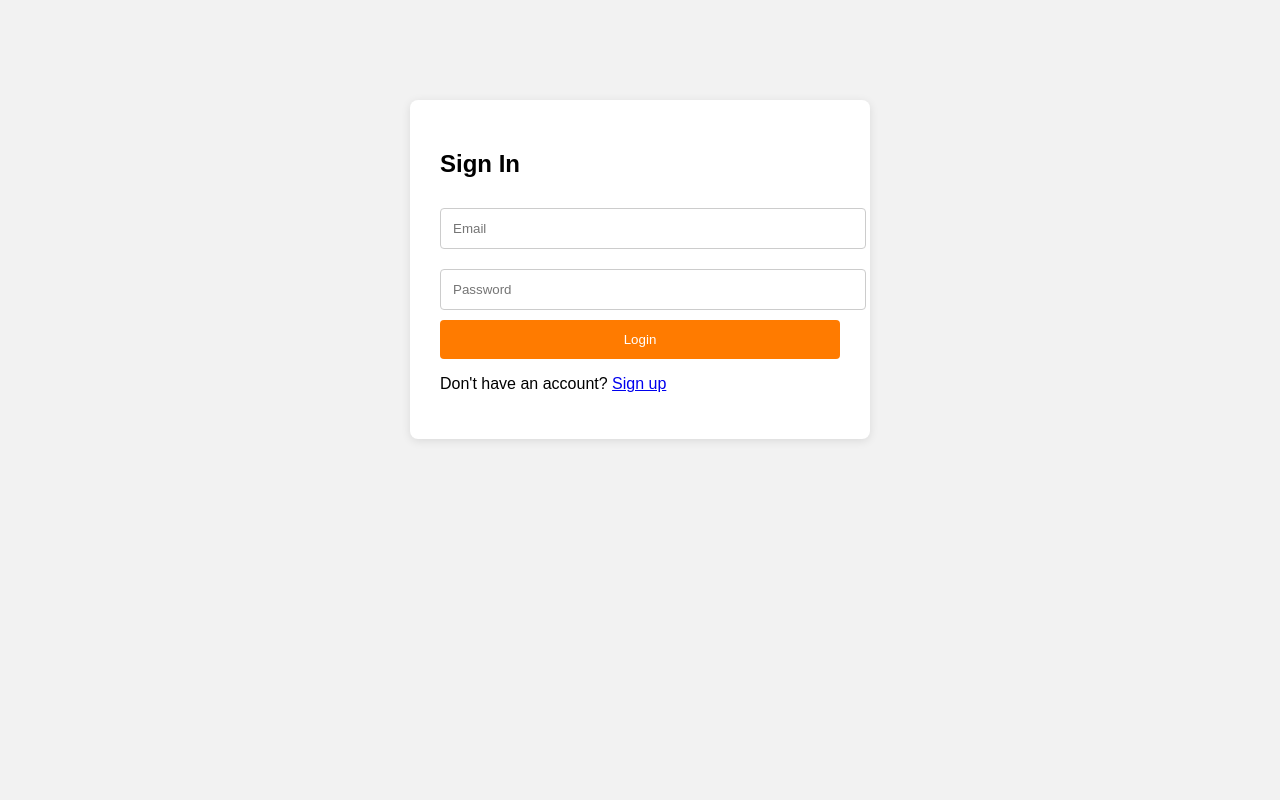
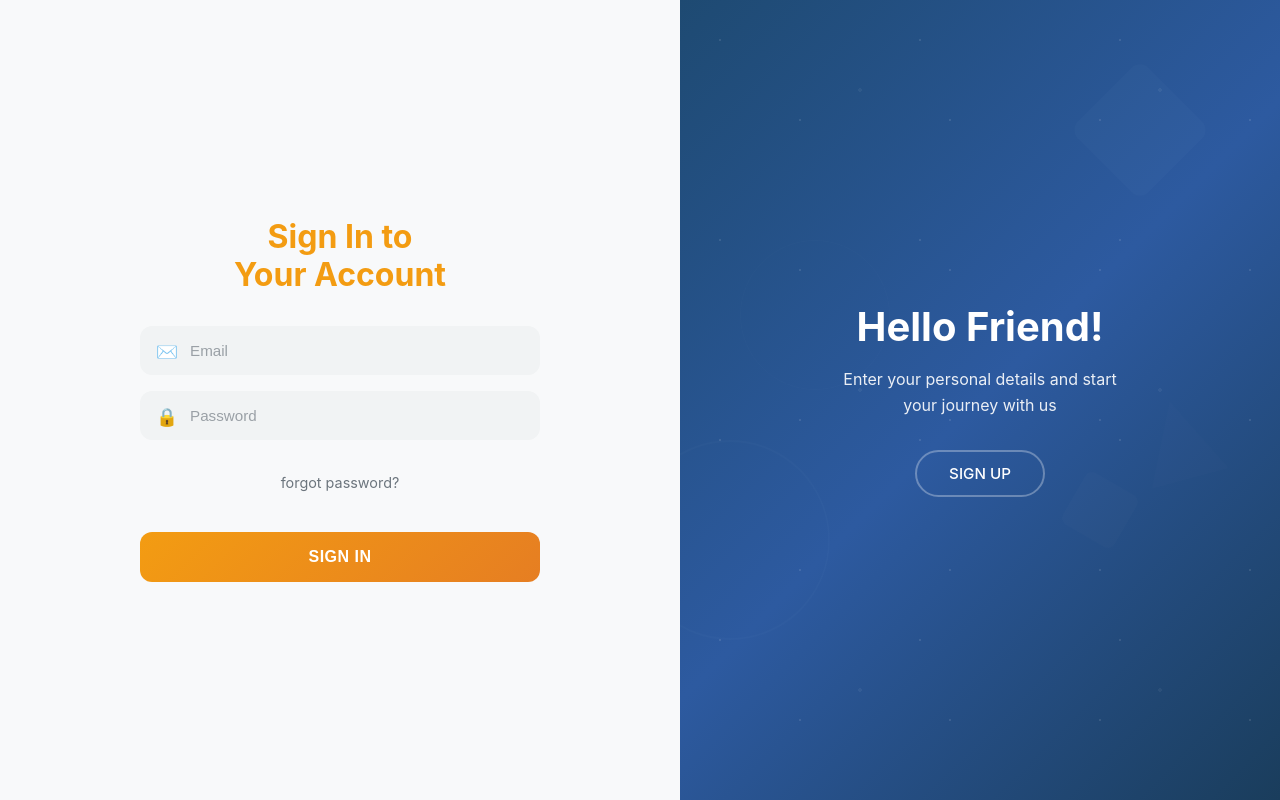
Before and after one commit to itsdlhqcp/product-management-app, a React (Create React App) app in the folder frontend/: page / in a window 1280 px wide. Built offline with nearby package versions, Linux system fonts and the light colour scheme.

Commit message:
updated signin and sigup UI

```diff
--- a/frontend/src/App.css
+++ b/frontend/src/App.css
@@ -1,45 +1,304 @@
-body {
+* {
     margin: 0;
-    font-family: Arial, sans-serif;
-    background: #f2f2f2;
+    padding: 0;
+    box-sizing: border-box;
   }
 
-  .auth-container {
-    max-width: 400px;
-    margin: 100px auto;
-    padding: 30px;
-    background: white;
-    box-shadow: 0 2px 10px rgba(0,0,0,0.1);
+  body {
+    font-family: 'Inter', -apple-system, BlinkMacSystemFont, 'Segoe UI', 'Roboto', sans-serif;
+    background: #2a2a2a;
+    height: 100vh;
+    overflow: hidden;
+  }
+
+  .auth-wrapper {
+    display: flex;
+    height: 100vh;
+    position: relative;
+  }
+
+  .auth-left {
+    flex: 1;
+    background: linear-gradient(135deg, #1e4a72 0%, #2d5aa0 50%, #1a3d5c 100%);
+    display: flex;
+    flex-direction: column;
+    justify-content: center;
+    align-items: center;
+    position: relative;
+    overflow: hidden;
+  }
+
+  .auth-left::before {
+    content: '';
+    position: absolute;
+    top: 0;
+    left: 0;
+    right: 0;
+    bottom: 0;
+    background:
+      radial-gradient(circle at 20% 20%, rgba(255, 255, 255, 0.1) 1px, transparent 1px),
+      radial-gradient(circle at 80% 80%, rgba(255, 255, 255, 0.1) 1px, transparent 1px),
+      radial-gradient(circle at 60% 30%, rgba(255, 255, 255, 0.05) 2px, transparent 2px);
+    background-size: 200px 200px, 150px 150px, 300px 300px;
+  }
+
+  .geometric-shapes {
+    position: absolute;
+    width: 100%;
+    height: 100%;
+    overflow: hidden;
+  }
+
+  .shape {
+    position: absolute;
+    opacity: 0.15;
+  }
+
+  .shape-1 {
+    width: 100px;
+    height: 100px;
+    background: rgba(255, 255, 255, 0.1);
+    transform: rotate(45deg);
+    top: 10%;
+    right: 15%;
+    border-radius: 12px;
+  }
+
+  .shape-2 {
+    width: 60px;
+    height: 60px;
+    background: rgba(255, 255, 255, 0.08);
+    transform: rotate(30deg);
+    top: 60%;
+    right: 25%;
     border-radius: 8px;
   }
 
-  .auth-container h2 {
-    margin-bottom: 20px;
+  .shape-3 {
+    width: 200px;
+    height: 200px;
+    border: 2px solid rgba(255, 255, 255, 0.1);
+    border-radius: 50%;
+    bottom: 20%;
+    left: -50px;
   }
 
-  .auth-container form input {
-    width: 100%;
-    margin: 10px 0;
-    padding: 12px;
-    border: 1px solid #ccc;
-    border-radius: 4px;
+  .shape-4 {
+    width: 80px;
+    height: 80px;
+    background: rgba(255, 255, 255, 0.06);
+    transform: rotate(-15deg);
+    bottom: 40%;
+    right: 10%;
+    clip-path: polygon(50% 0%, 0% 100%, 100% 100%);
   }
 
-  .auth-container form button {
+  .shape-5 {
+    width: 150px;
+    height: 150px;
+    border: 1px solid rgba(255, 255, 255, 0.08);
+    border-radius: 50%;
+    top: 30%;
+    left: 10%;
+  }
+
+  .welcome-content {
+    text-align: center;
+    z-index: 2;
+    color: white;
+    padding: 0 40px;
+  }
+
+  .welcome-content h1 {
+    font-size: 2.5rem;
+    font-weight: 700;
+    margin-bottom: 16px;
+    line-height: 1.2;
+  }
+
+  .welcome-content p {
+    font-size: 1rem;
+    opacity: 0.9;
+    margin-bottom: 32px;
+    line-height: 1.6;
+    max-width: 300px;
+  }
+
+  .welcome-btn {
+    background: transparent;
+    border: 2px solid rgba(255, 255, 255, 0.3);
+    color: white;
+    padding: 12px 32px;
+    border-radius: 50px;
+    font-size: 0.95rem;
+    font-weight: 500;
+    cursor: pointer;
+    transition: all 0.3s ease;
+    text-decoration: none;
+    display: inline-block;
+  }
+
+  .welcome-btn:hover {
+    background: rgba(255, 255, 255, 0.1);
+    border-color: rgba(255, 255, 255, 0.5);
+    transform: translateY(-1px);
+  }
+
+  .auth-right {
+    flex: 1;
+    background: #f8f9fa;
+    display: flex;
+    flex-direction: column;
+    justify-content: center;
+    align-items: center;
+    padding: 40px;
+  }
+
+  .auth-form-container {
     width: 100%;
-    padding: 12px;
-    background: #ff7b00;
+    max-width: 400px;
+    text-align: center;
+  }
+
+  .auth-form-container h2 {
+    font-size: 2rem;
+    font-weight: 700;
+    color: #f39c12;
+    margin-bottom: 32px;
+    line-height: 1.2;
+  }
+
+  .auth-form {
+    display: flex;
+    flex-direction: column;
+    gap: 16px;
+  }
+
+  .input-group {
+    position: relative;
+    text-align: left;
+  }
+
+  .input-group input {
+    width: 100%;
+    padding: 16px 20px 16px 50px;
+    border: none;
+    background: #f1f3f4;
+    border-radius: 12px;
+    font-size: 0.95rem;
+    transition: all 0.3s ease;
+    outline: none;
+  }
+
+  .input-group input:focus {
+    background: #e8eaed;
+    transform: translateY(-1px);
+    box-shadow: 0 4px 12px rgba(0, 0, 0, 0.1);
+  }
+
+  .input-group input::placeholder {
+    color: #9aa0a6;
+  }
+
+  .input-icon {
+    position: absolute;
+    left: 16px;
+    top: 50%;
+    transform: translateY(-50%);
+    color: #9aa0a6;
+    font-size: 1.1rem;
+  }
+
+  .auth-button {
+    background: linear-gradient(135deg, #f39c12 0%, #e67e22 100%);
     color: white;
     border: none;
-    border-radius: 4px;
+    padding: 16px;
+    border-radius: 12px;
+    font-size: 1rem;
+    font-weight: 600;
     cursor: pointer;
+    transition: all 0.3s ease;
+    margin-top: 8px;
+    text-transform: uppercase;
+    letter-spacing: 0.5px;
   }
 
-  .auth-container form button:hover {
-    background: #e26f00;
+  .auth-button:hover {
+    background: linear-gradient(135deg, #e67e22 0%, #d35400 100%);
+    transform: translateY(-2px);
+    box-shadow: 0 8px 25px rgba(243, 156, 18, 0.3);
+  }
+
+  .auth-button:active {
+    transform: translateY(0);
+  }
+
+  .forgot-password {
+    text-align: center;
+    margin: 16px 0;
+  }
+
+  .forgot-password a {
+    color: #6c757d;
+    text-decoration: none;
+    font-size: 0.9rem;
+    transition: color 0.3s ease;
+  }
+
+  .forgot-password a:hover {
+    color: #f39c12;
+  }
+
+  .auth-switch {
+    margin-top: 24px;
+    text-align: center;
+    color: #6c757d;
+    font-size: 0.95rem;
+  }
+
+  .auth-switch a {
+    color: #f39c12;
+    text-decoration: none;
+    font-weight: 600;
+    transition: color 0.3s ease;
+  }
+
+  .auth-switch a:hover {
+    color: #e67e22;
   }
 
   .home {
     text-align: center;
     margin-top: 100px;
+    color: white;
   }
+
+  /* Responsive Design */
+  @media (max-width: 768px) {
+    .auth-wrapper {
+      flex-direction: column;
+    }
+
+    .auth-left {
+      min-height: 40vh;
+      flex: none;
+    }
+
+    .welcome-content h1 {
+      font-size: 2rem;
+    }
+
+    .welcome-content p {
+      font-size: 0.9rem;
+    }
+
+    .auth-right {
+      flex: 1;
+      padding: 20px;
+    }
+
+    .auth-form-container h2 {
+      font-size: 1.8rem;
+    }
+  }
--- a/frontend/src/pages/SignIn.js
+++ b/frontend/src/pages/SignIn.js
@@ -21,14 +21,58 @@ function SignIn() {
   };
 
   return (
-    <div className="auth-container">
-      <h2>Sign In</h2>
-      <form onSubmit={handleSubmit}>
-        <input name="email" type="email" placeholder="Email" onChange={handleChange} required />
-        <input name="password" type="password" placeholder="Password" onChange={handleChange} required />
-        <button type="submit">Login</button>
-      </form>
-      <p>Don't have an account? <a href="/signup">Sign up</a></p>
+    <div className="auth-wrapper">
+      {/* Left Side - Sign In Form */}
+      <div className="auth-right">
+        <div className="auth-form-container">
+          <h2>Sign In to<br />Your Account</h2>
+          <form className="auth-form" onSubmit={handleSubmit}>
+            <div className="input-group">
+              <span className="input-icon">✉️</span>
+              <input
+                name="email"
+                type="email"
+                placeholder="Email"
+                onChange={handleChange}
+                required
+              />
+            </div>
+
+            <div className="input-group">
+              <span className="input-icon">🔒</span>
+              <input
+                name="password"
+                type="password"
+                placeholder="Password"
+                onChange={handleChange}
+                required
+              />
+            </div>
+
+            <div className="forgot-password">
+              <a href="#forgot">forgot password?</a>
+            </div>
+
+            <button type="submit" className="auth-button">SIGN IN</button>
+          </form>
+        </div>
+      </div>
+
+      {/* Right Side - Hello Friend */}
+      <div className="auth-left">
+        <div className="geometric-shapes">
+          <div className="shape shape-1"></div>
+          <div className="shape shape-2"></div>
+          <div className="shape shape-3"></div>
+          <div className="shape shape-4"></div>
+          <div className="shape shape-5"></div>
+        </div>
+        <div className="welcome-content">
+          <h1>Hello Friend!</h1>
+          <p>Enter your personal details and start your journey with us</p>
+          <a href="/signup" className="welcome-btn">SIGN UP</a>
+        </div>
+      </div>
     </div>
   );
 }
--- a/frontend/src/pages/Signup.js
+++ b/frontend/src/pages/Signup.js
@@ -19,17 +19,66 @@ function SignUp() {
     }
   };
 
+  return (
+    <div className="auth-wrapper">
+      {/* Left Side - Welcome Back */}
+      <div className="auth-left">
+        <div className="geometric-shapes">
+          <div className="shape shape-1"></div>
+          <div className="shape shape-2"></div>
+          <div className="shape shape-3"></div>
+          <div className="shape shape-4"></div>
+          <div className="shape shape-5"></div>
+        </div>
+        <div className="welcome-content">
+          <h1>Welcome Back!</h1>
+          <p>To keep connected with us please login with your personal info</p>
+          <a href="/signin" className="welcome-btn">SIGN IN</a>
+        </div>
+      </div>
 
-  return (
-    <div className="auth-container">
-      <h2>Sign Up</h2>
-      <form onSubmit={handleSubmit}>
-        <input name="name" type="text" placeholder="Full Name" onChange={handleChange} required />
-        <input name="email" type="email" placeholder="Email" onChange={handleChange} required />
-        <input name="password" type="password" placeholder="Password" onChange={handleChange} required />
-        <button type="submit">Register</button>
-      </form>
-      <p>Already have an account? <a href="/signin">Sign in</a></p>
+      {/* Right Side - Create Account Form */}
+      <div className="auth-right">
+        <div className="auth-form-container">
+          <h2>Create Account</h2>
+          <form className="auth-form" onSubmit={handleSubmit}>
+            <div className="input-group">
+              <span className="input-icon">👤</span>
+              <input
+                name="name"
+                type="text"
+                placeholder="Name"
+                onChange={handleChange}
+                required
+              />
+            </div>
+
+            <div className="input-group">
+              <span className="input-icon">✉️</span>
+              <input
+                name="email"
+                type="email"
+                placeholder="Email"
+                onChange={handleChange}
+                required
+              />
+            </div>
+
+            <div className="input-group">
+              <span className="input-icon">🔒</span>
+              <input
+                name="password"
+                type="password"
+                placeholder="Password"
+                onChange={handleChange}
+                required
+              />
+            </div>
+
+            <button type="submit" className="auth-button">SIGN UP</button>
+          </form>
+        </div>
+      </div>
     </div>
   );
 }
```
